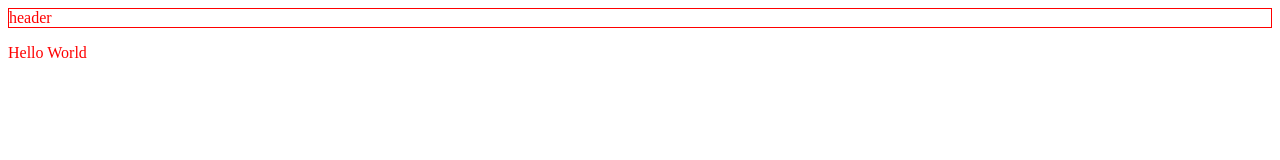
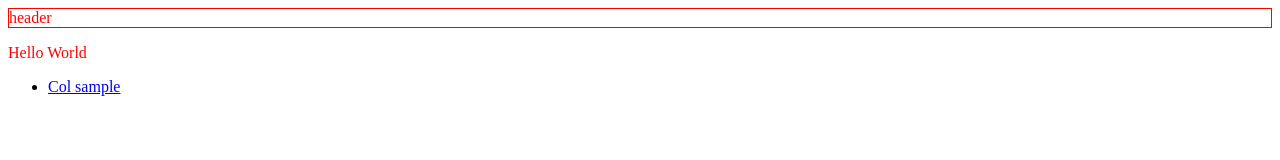
Before and after one commit to tankred/html5-lab, a plain HTML site: page src/index.html in a window 1280 px wide. Drawn offline with Linux system fonts and the light colour scheme.

```diff
--- a/src/index.html
+++ b/src/index.html
@@ -9,5 +9,8 @@
 <body>
   <header>header</header>
   <p>Hello World</p>
+  <ul>
+    <li><a href='col.html'>Col sample</a></li>
+  </ul>
 </body>
 </html>
```
Also changed, not shown: 2 other files.
